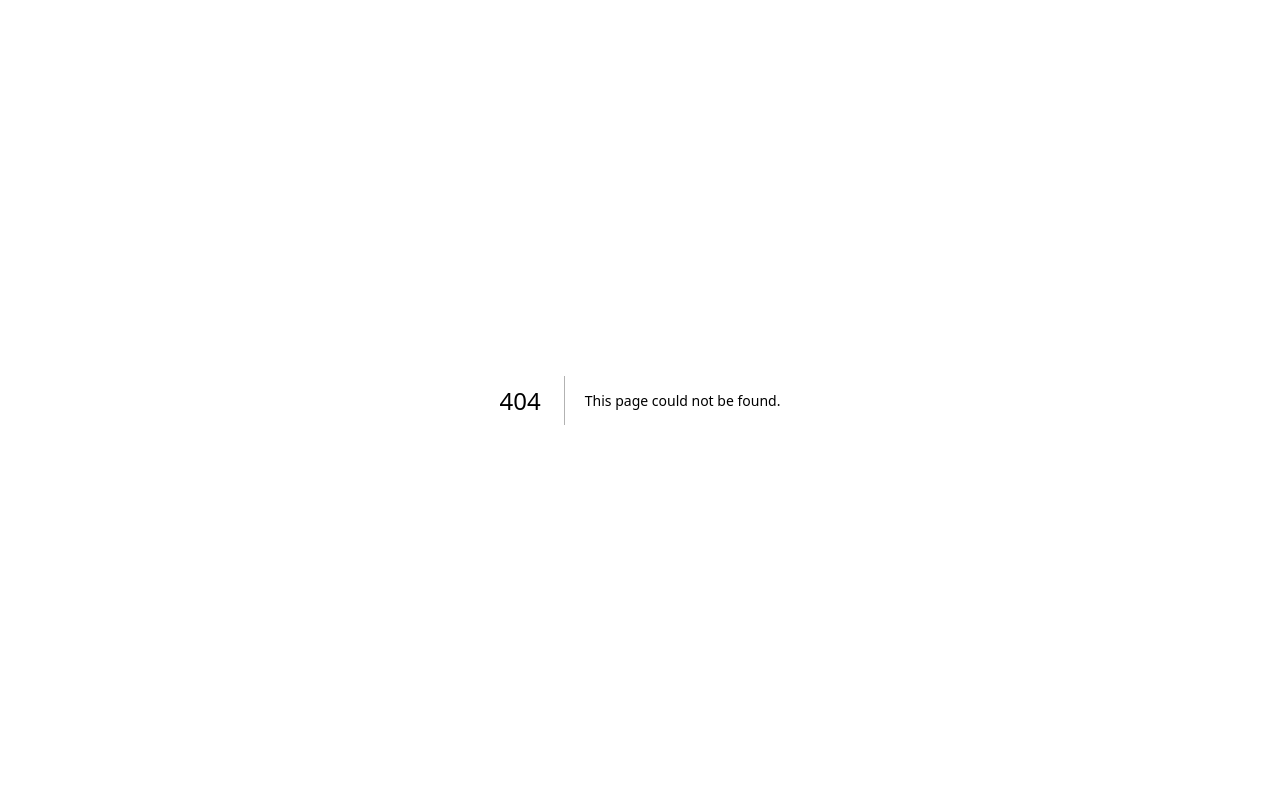
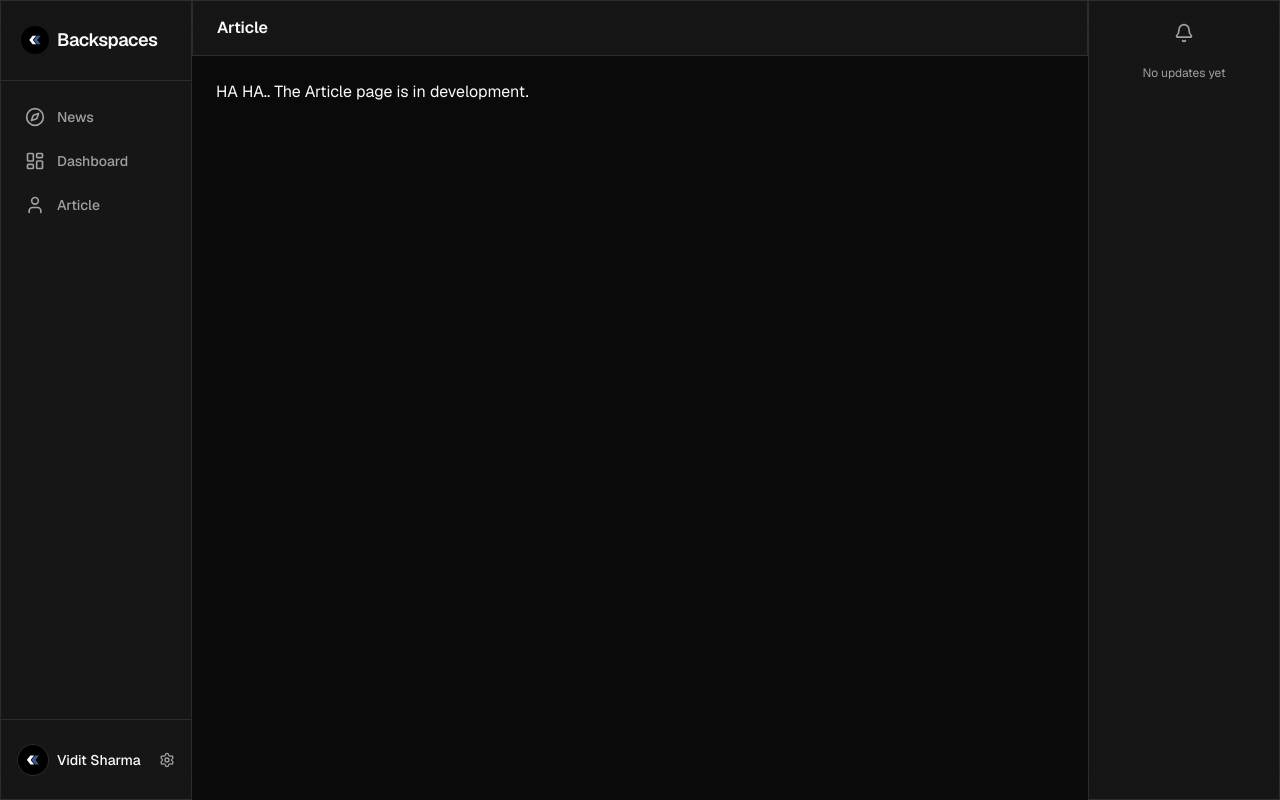
Before and after one commit to Backspaces-devs/backspaces, a Next.js app in the folder frontend/: page /article in a window 1280 px wide. Before the commit this address had no page. Built offline with nearby package versions, Linux system fonts and the light colour scheme.

Commit message:
add article

```diff
--- /dev/null
+++ b/frontend/src/app/(shell)/article/page.tsx
@@ -0,0 +1,11 @@
+import React from 'react'
+
+const ArticlePage = () => {
+  return (
+    <div>
+      HA HA.. The Article page is in development.
+    </div>
+  )
+}
+
+export default ArticlePage
--- a/frontend/src/components/shell/DashboardShell.tsx
+++ b/frontend/src/components/shell/DashboardShell.tsx
@@ -27,7 +27,7 @@ interface DashboardShellProps {
 const defaultNavItems: NavItem[] = [
   { label: "News", href: "/news", icon: <Compass className="size-5" /> },
   { label: "Dashboard", href: "/dashboard", icon: <LayoutDashboard className="size-5" /> },
-  { label: "Profile", href: "/dashboard/profile", icon: <User className="size-5" /> },
+  { label: "Article", href: "/article", icon: <User className="size-5" /> },
 ];
 
 export function DashboardShell({
```
Also changed, not shown: 2 other files (tests, documents, lock files or other folders).
